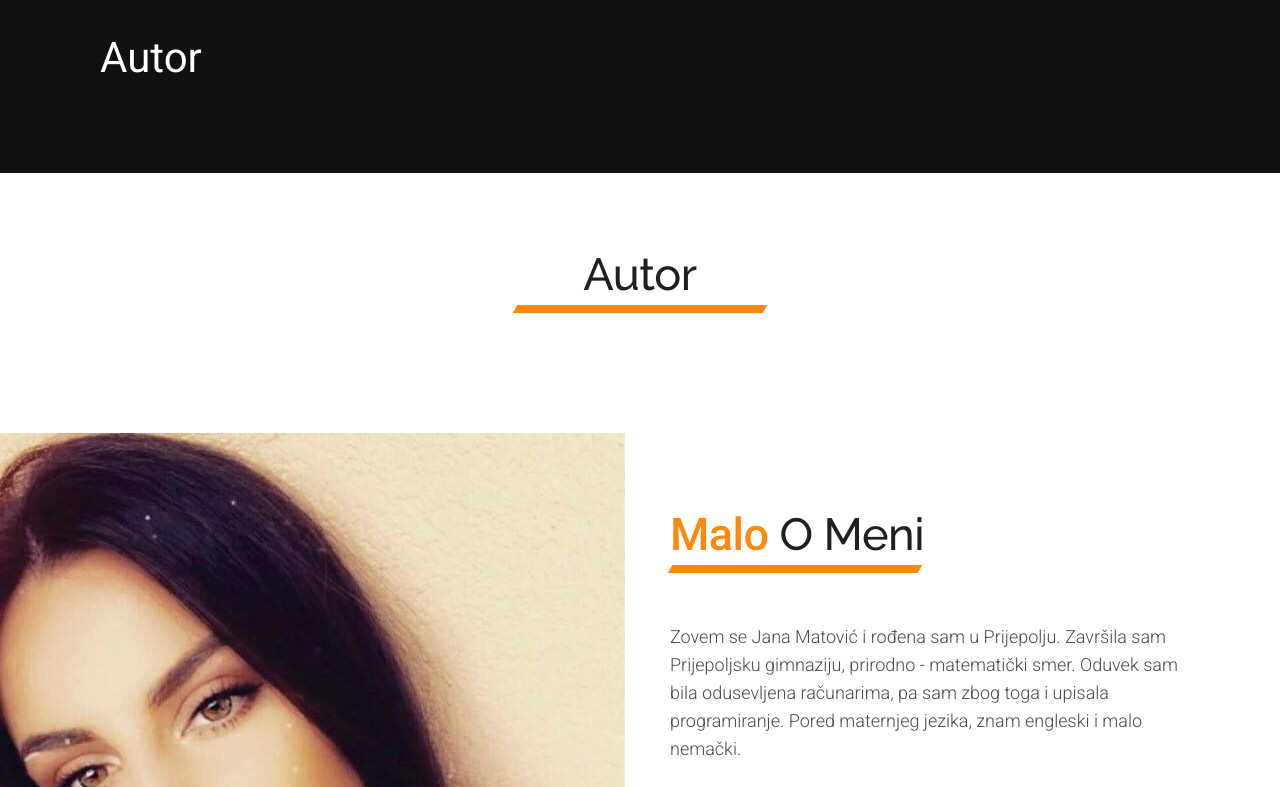
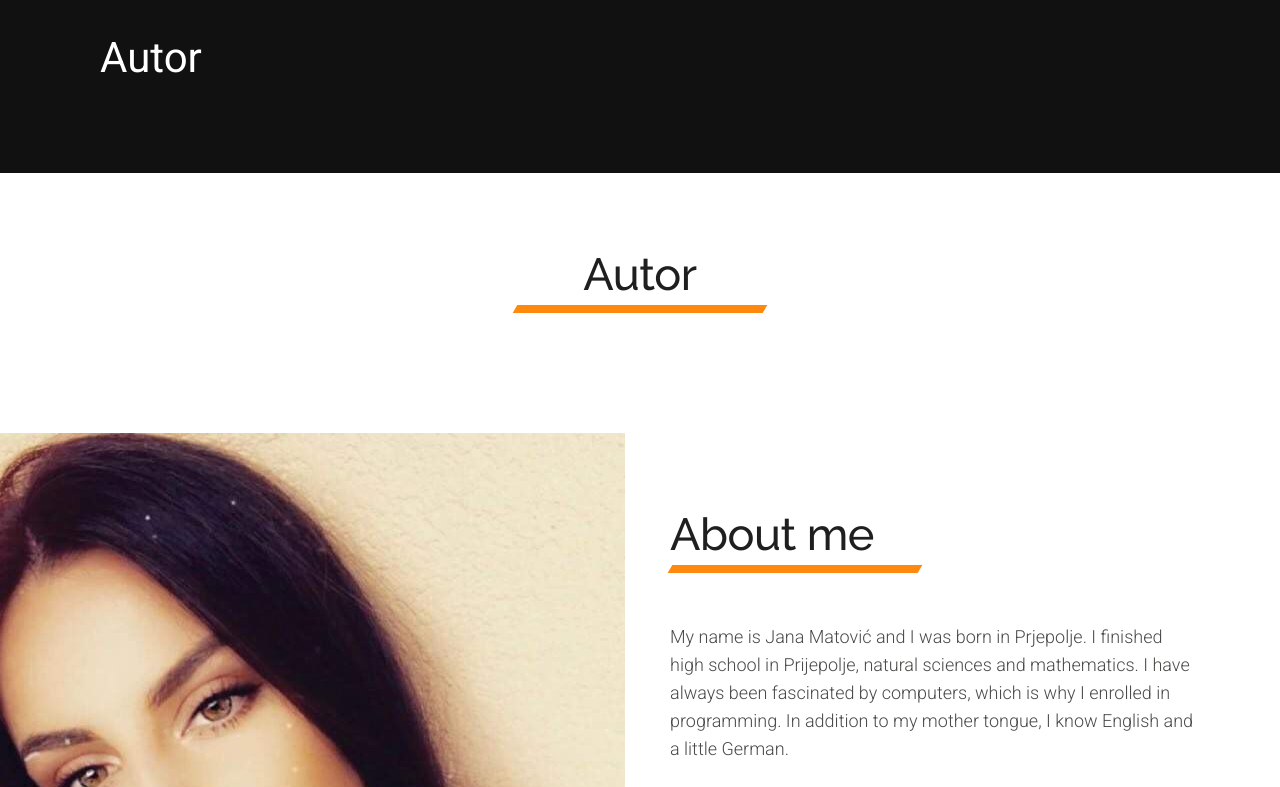
Before and after one commit to janamatovic66/wp1sajt, a plain HTML site: page autor.html in a window 1280 px wide. Shown: the part 165-952 px from the top of the page. Drawn offline with Linux system fonts and the light colour scheme.

Commit message:
Add files via upload

```diff
--- a/autor.html
+++ b/autor.html
@@ -144,11 +144,11 @@
                 <div class="col-md-6 layout_padding">
                     <div class="full paddding_left_15">
                         <div class="heading_main text_align_left">
-						   <h2><span class="theme_color">Malo</span> O Meni</h2>
+						   <h2><span class="theme_color"></span>About me</h2>
                         </div>
                     </div>
                     <div class="full paddding_left_15">
-                        <p>Zovem se Jana Matović i rođena sam u Prijepolju. Završila sam Prijepoljsku gimnaziju, prirodno - matematički smer. Oduvek sam bila odusevljena računarima, pa sam zbog toga i upisala programiranje. Pored maternjeg jezika, znam engleski i malo nemački.</p>
+                        <p> My name is Jana Matović and I was born in Prjepolje.  I finished high school in Prijepolje, natural sciences and mathematics.  I have always been fascinated by computers, which is why I enrolled in programming.  In addition to my mother tongue, I know English and a little German.</p>
                     </div>
                 </div>
             </div>
```
